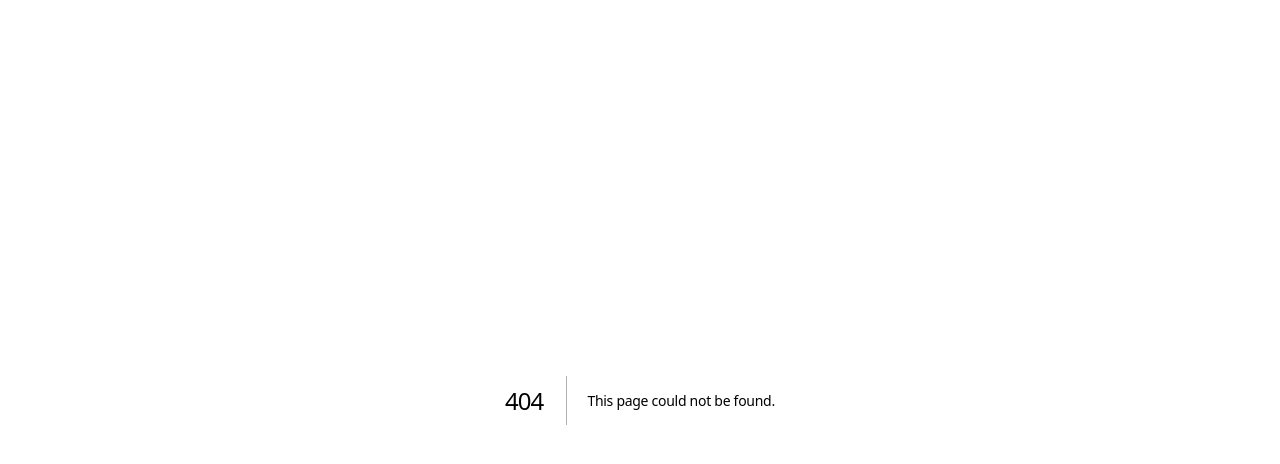
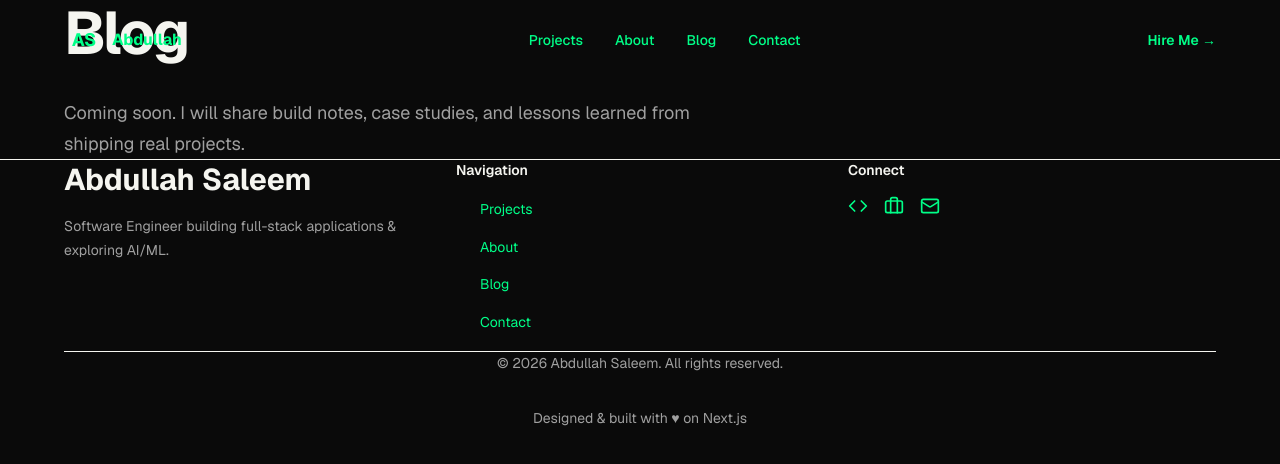
Before and after one commit to abdullahsaleem1/my-personal-portfolio, a Next.js app: page /blog in a window 1280 px wide. Before the commit this address had no page. Shown: the top 464 px of the page. Built offline with nearby package versions, Linux system fonts and the light colour scheme.

Commit message:
feat: enhance contact form error handling and update email configuration feat: add blog page with initial content and layout refactor: update project slugs and remove unused project entry

```diff
--- a/app/api/contact/route.ts
+++ b/app/api/contact/route.ts
@@ -2,7 +2,17 @@ import { Resend } from 'resend';
 
 export async function POST(request: Request) {
   try {
-    const resend = new Resend(process.env.RESEND_API_KEY);
+    const apiKey = process.env.RESEND_API_KEY;
+    const fromEmail = process.env.RESEND_FROM_EMAIL;
+
+    if (!apiKey || !fromEmail) {
+      return Response.json(
+        { error: 'Missing email configuration' },
+        { status: 500 }
+      );
+    }
+
+    const resend = new Resend(apiKey);
     const { name, email, subject, message } = await request.json();
 
     // Validate
@@ -15,7 +25,7 @@ export async function POST(request: Request) {
 
     // Send email
     const response = await resend.emails.send({
-      from: 'portfolio@yourdomain.com', // Replace with your Resend email
+      from: fromEmail,
       to: 'iamabdullahsaleem1@gmail.com',
       subject: `Portfolio Contact: ${subject} from ${name}`,
       html: `
--- /dev/null
+++ b/app/blog/page.tsx
@@ -0,0 +1,30 @@
+import { Metadata } from 'next';
+import Navbar from '@/components/layout/Navbar';
+import Footer from '@/components/layout/Footer';
+
+export const metadata: Metadata = {
+  title: 'Blog',
+  description: 'Notes, case studies, and learning logs from Abdullah Saleem.',
+};
+
+export default function BlogPage() {
+  return (
+    <>
+      <Navbar />
+      <main className="pt-20">
+        <section className="py-20 px-6">
+          <div className="container max-w-4xl mx-auto">
+            <h1 className="text-5xl md:text-6xl font-bold font-display mb-6">
+              Blog
+            </h1>
+            <p className="text-text-secondary text-lg max-w-2xl">
+              Coming soon. I will share build notes, case studies, and lessons
+              learned from shipping real projects.
+            </p>
+          </div>
+        </section>
+      </main>
+      <Footer />
+    </>
+  );
+}
--- a/app/globals.css
+++ b/app/globals.css
@@ -1,3 +1,5 @@
+@import 'tailwindcss';
+
 /* ============================================
    ABDULLAH SALEEM PORTFOLIO
    Dark Precision Design System
--- a/components/sections/Projects.tsx
+++ b/components/sections/Projects.tsx
@@ -3,7 +3,7 @@
 import { useState } from 'react';
 import Link from 'next/link';
 import { motion } from 'framer-motion';
-import { ExternalLink, Code } from 'lucide-react';
+import { Code } from 'lucide-react';
 
 export default function Projects() {
   const [filter, setFilter] = useState('All');
@@ -15,7 +15,7 @@ export default function Projects() {
       category: 'Laravel/PHP',
       tags: ['Laravel', 'PHP', 'MySQL', 'HTML/CSS'],
       image: '/projects/property-management.jpg',
-      slug: 'property-management',
+      slug: 'property-management-system',
       featured: true,
       github: '#',
       live: '#',
@@ -26,20 +26,9 @@ export default function Projects() {
       category: 'Python',
       tags: ['Python', 'OpenCV', 'Machine Learning'],
       image: '/projects/vehicle-identification.jpg',
-      slug: 'vehicle-identification',
+      slug: 'smart-vehicle-identification',
       featured: true,
       github: '#',
-    },
-    {
-      title: 'Task Manager (MERN)',
-      tagline: 'Full-stack task management application',
-      category: 'MERN',
-      tags: ['React', 'Node.js', 'MongoDB', 'Express'],
-      image: '/projects/task-manager.jpg',
-      slug: 'task-manager',
-      featured: false,
-      github: '#',
-      live: '#',
     },
   ];
 
```
